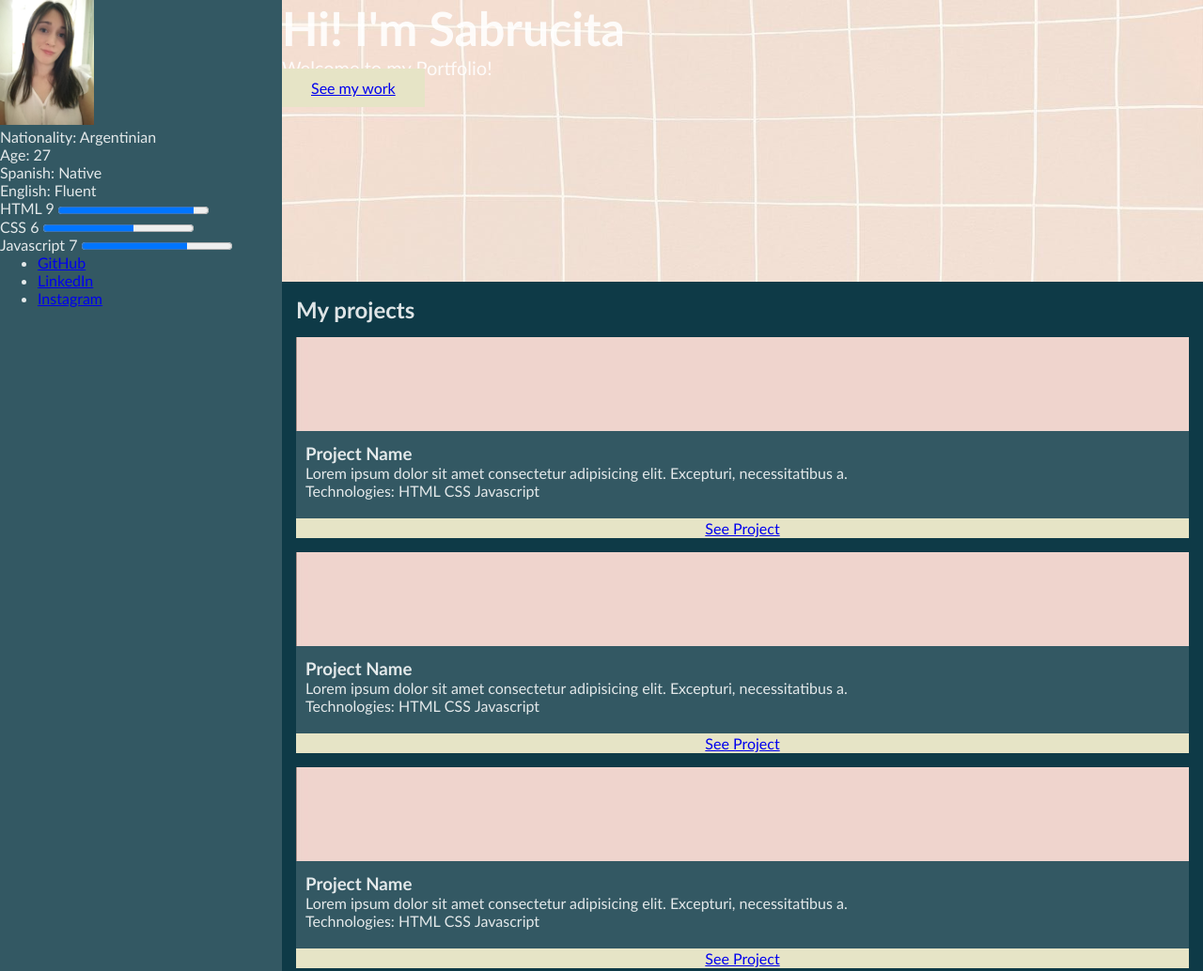
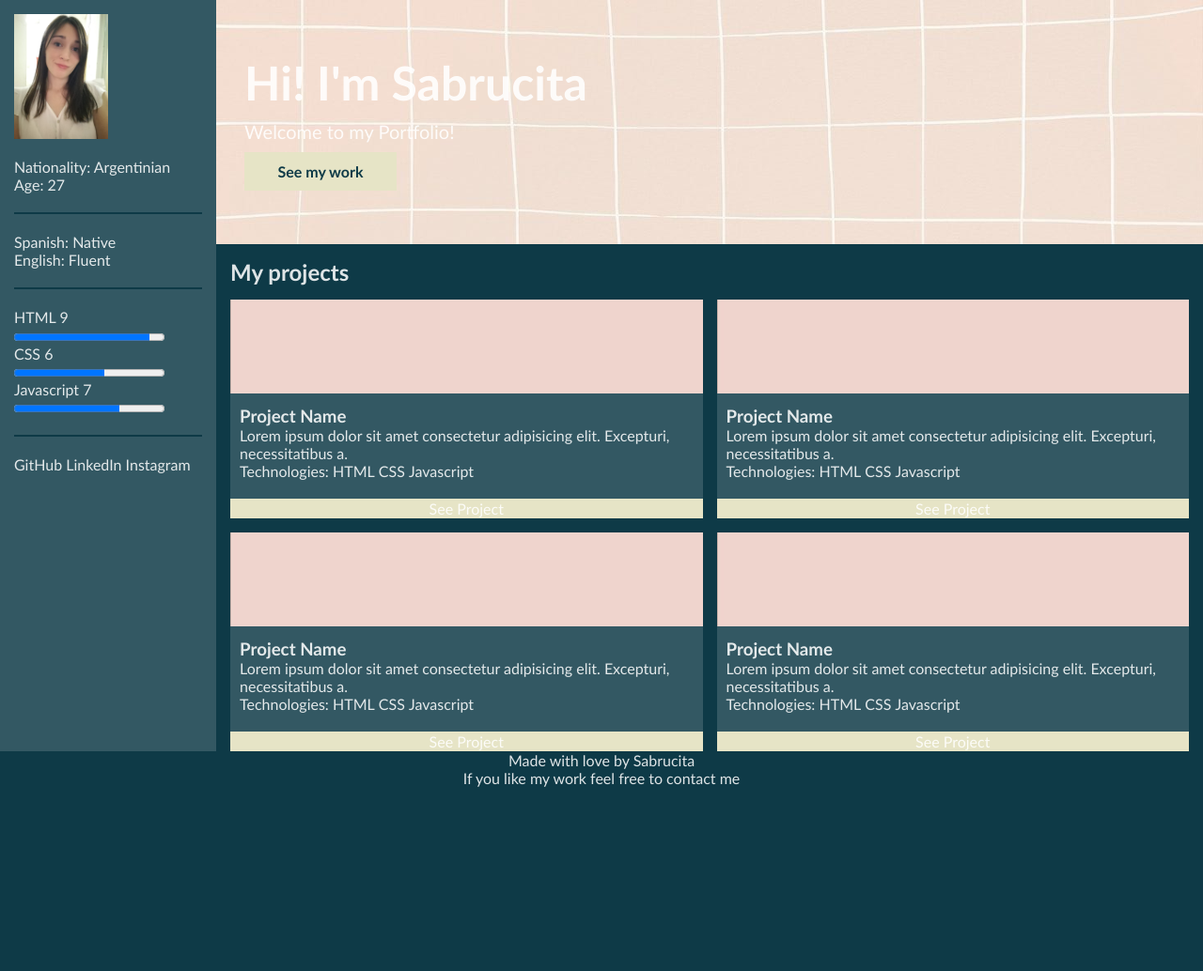
Before and after one commit to Sabrucita/portfolio, a plain HTML site: page index.html in a window 1280 px wide. Shown: the top 1034 px of the page at 94% size. After the commit the page ends 838 px from the top, so only its background shows below. Drawn offline with Linux system fonts and the light colour scheme.

Commit message:
PF: change some structure style

```diff
--- a/index.html
+++ b/index.html
@@ -24,6 +24,7 @@
       <p>English: Fluent</p>
     </div>
     <div>
+      <div>
         <span>HTML</span>
         <span>9</span>
         <progress value="90" max="100"></progress>
@@ -37,6 +38,7 @@
         <span>Javascript</span>
         <span>7</span>
         <progress value="70" max="100"></progress>
+      </div>
     </div>
     <div>
       <ul>
--- a/style.css
+++ b/style.css
@@ -18,13 +18,16 @@ body{
   'aside header'
   'aside main'
   'footer footer';
-  grid-template-columns: 300px 1fr;
+  grid-template-columns: 230px 1fr;
   color: var(--color-text);
   background-color: var(--color-bg);
 }
 
 aside{
   grid-area: aside;
+  display: flex;
+  flex-direction: column;
+  padding: 15px;
   background-color: var(--color-card-bg);
 }
 
@@ -32,16 +35,32 @@ aside img{
   width: 100px;
 }
 
+aside > div{
+  padding: 20px 0;
+}
+
+aside > div:not(:last-child){
+  border-bottom: 2px solid var(--color-bg);
+}
+
 header{
   grid-area: header;
-  height: 300px;
+  display: flex;
+  flex-direction: column;
+  justify-content: center;
+  height: 200px;
+  padding: 30px;
+  gap: 10px;
   background-size: cover;
   background-image: url('./imgs/header-bg-img.jpg');
 }
 
 header a{
+  width: 100px;
+  padding: 10px 30px;
   text-align: center;
-  padding: 10px 30px;
+  color: var(--color-bg);
+  font-weight: 600;
   background-color: var(--color-accent);
   border: 1px solid var(--color-accent);
 }
@@ -71,6 +90,21 @@ h2{
   padding: 15px 0;
 }
 
+a{
+  text-decoration: none;
+  color: var(--color-text);
+}
+
+ul{
+  display: inline;
+  padding: 0;
+}
+
+ul li{
+  display: inline;
+  list-style: none;
+}
+
 .card-container{
   display: flex;
   flex-wrap: wrap;
@@ -93,16 +127,6 @@ h2{
   padding: 10px 10px 20px 10px;
 }
 
-.card ul{
-  display: inline;
-  padding: 0;
-}
-
-.card ul li{
-  display: inline;
-  list-style: none;
-}
-
 .card a{
   display: block;
   text-align: center;
```
Lines whose indentation alone changed are shown as unchanged.
